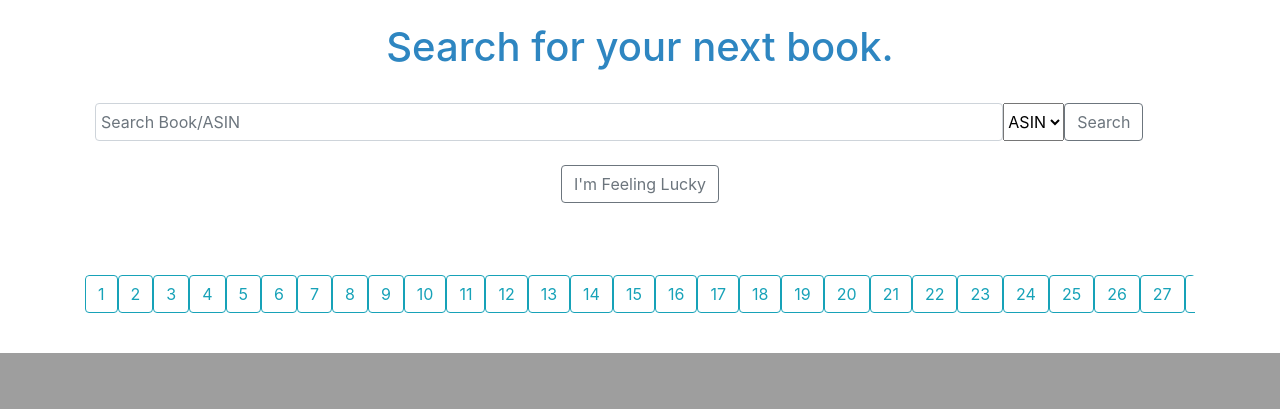
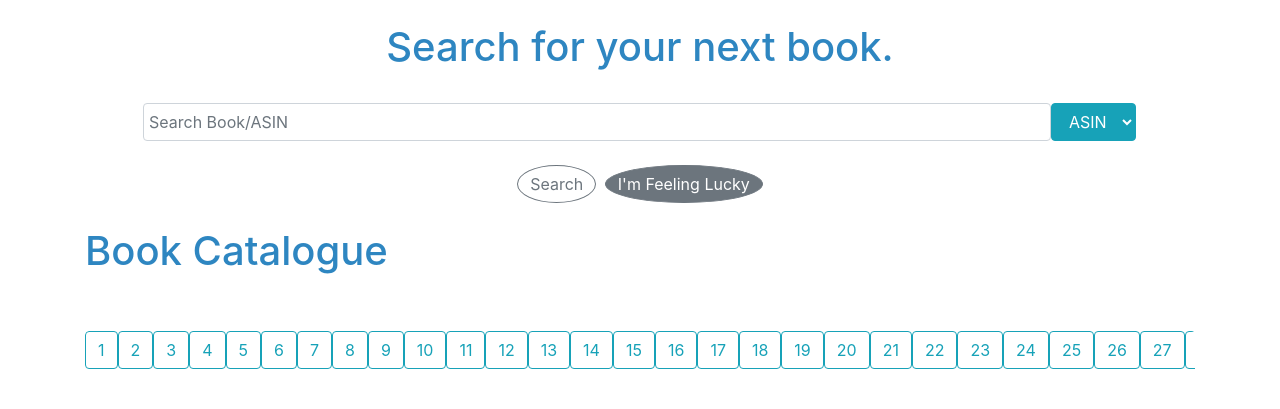
Before and after one commit to Pomatoo/db_project, a Flask app: page / in a window 1280 px wide. Shown: the part 911-1320 px from the top of the page. Before the commit the page ends 1264 px from the top, so only its background shows below. Run offline with Flask 2, Linux system fonts and the light colour scheme; data that the repository does not hold is empty; parts of the project's set-up code (start-up, migrations or seed data) failed here and were passed over; some libraries are stand-ins or nearby versions.

Commit message:
Fixed UI in home.html and review.html

```diff
--- a/flask-app/book_management_app/templates/home.html
+++ b/flask-app/book_management_app/templates/home.html
@@ -21,20 +21,39 @@
         <form class="col-12" method="POST" action="">
             {{ form.hidden_tag() }}
             <div class="form-row">
-                    {{ form.keyword(class="form-control col-sm-10", placeholder="Search Book/ASIN") }}
-                    {{ form.type(class="selectpicker") }}
-                    {{ form.submit(class="btn btn-outline-secondary") }}
+                {{ form.keyword(class="form-control col-sm-10 ml-5", placeholder="Search Book/ASIN") }}
+                {{ form.type(class="btn btn-info dropdown-toggle") }}
+<!--                {{ form.submit(class="btn btn-outline-secondary") }}-->
+<!--                <a class="btn" href={{ url_for('reviews', asin = asin) }}-->
+<!--                <button class="btn" type="submit">I'm Feeling Lucky</button>-->
+<!--                <button type="button" class="btn btn-outline-secondary">I'm Feeling Lucky</button>-->
             </div>
             </center>
+
+
         <br>
-    <div class="container">
-        <div class="row">
-            <div class="col text-center">
-                <a class="btn btn-outline-secondary" href={{ url_for('reviews', asin = asin) }}>I'm Feeling Lucky</a>
-            </div>
-        </div>
-    </div>
+        <center>
+{{ form.submit(class="btn btn-outline-secondary rounded-circle mr-1") }}
+            </form>
+<a class="btn btn-secondary rounded-circle" href={{ url_for('reviews', asin = asin) }}>I'm Feeling Lucky</a>
+<!--<button class="btn" type="submit">I'm Feeling Lucky</button>-->
 <br>
+            </center>
+
+        <br>
+<!--<br>-->
+<!--<a class="btn" href={{ url_for('reviews', asin = asin) }}-->
+<!--<button class="btn" type="submit">I'm Feeling Lucky</button>-->
+<!--<br>-->
+<!--    <br><br>-->
+<!--    <div id="check"></div>-->
+<!--    <select class="filtercategory">-->
+<!--        {% for catagory in catagories %}-->
+<!--            <option>{{ catagory }}</option>-->
+<!--        {% endfor %}-->
+<!--    </select>-->
+<!--    <br><br>-->
+<h1 style="color:#2E86C1">Book Catalogue</h1>
             <div class="container">
                 <div class="row">
                     {% for book in books %}
```
Also changed, not shown: flask-app/book_management_app/templates/review.html (+5 -3 lines). Lines whose indentation alone changed are shown as unchanged.
